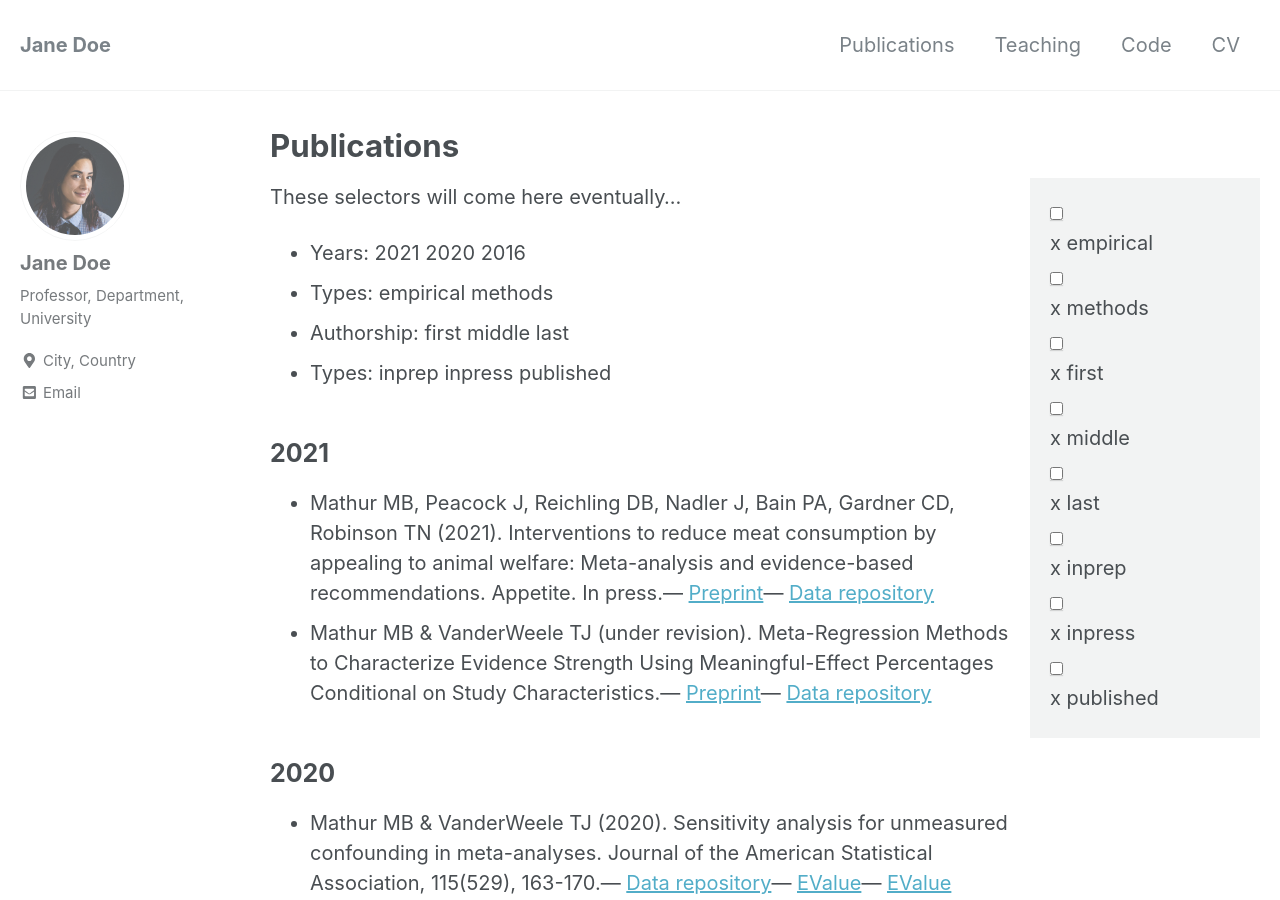
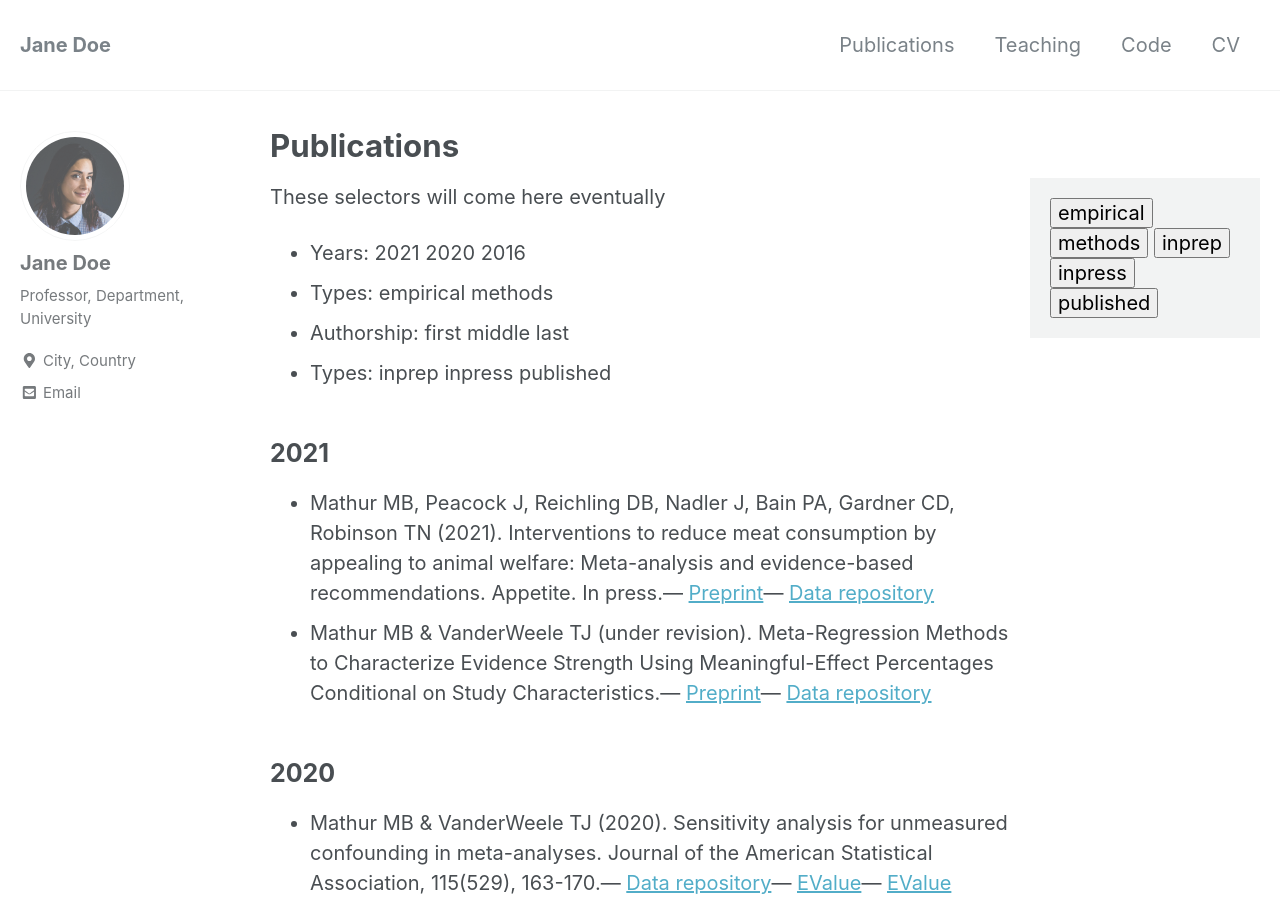
Before and after one commit to psolymos/academic-website-template, a Jekyll site: the page built from publications/index.md, in a window 1280 px wide and 900 px high. Built offline with Jekyll 4.4.1, drawn with Linux system fonts in a browser that asks for light colours; nearby versions of some CDN libraries; comment, search, counter and statistics services are not loaded.

Commit message:
Buttons
Signed-off-by: Peter Solymos <psolymos@gmail.com>

```diff
--- a/_sass/minimal-mistakes/_forms.scss
+++ b/_sass/minimal-mistakes/_forms.scss
@@ -115,11 +115,6 @@ input[type="radio"] {
   padding: 0;
   *width: 13px;
   *height: 13px;
-  // additions for right side bar styling
-  background-color: transparent;
-  font-family: $sans-serif;
-  font-size: $type-size-6;
-  line-height: 1.5;
 }
 
 input[type="image"] {
--- a/publications/index.md
+++ b/publications/index.md
@@ -7,24 +7,14 @@ author_profile: true
 <aside class="sidebar__control sticky">
 
 <form>
-  {% for v in site.data.categories.publications.types %}
-  <input type="checkbox" id="select-type-{{ v }}" name="select-type-{{ v }}" value="{{ v }}">
-  <label for="select-type-{{ v }}"> x {{ v }}</label><br>
-  {% endfor %}
-  {% for v in site.data.categories.publications.authorship %}
-  <input type="checkbox" id="select-type-{{ v }}" name="select-type-{{ v }}" value="{{ v }}">
-  <label for="select-type-{{ v }}"> x {{ v }}</label><br>
-  {% endfor %}
-  {% for v in site.data.categories.publications.status %}
-  <input type="checkbox" id="select-type-{{ v }}" name="select-type-{{ v }}" value="{{ v }}">
-  <label for="select-type-{{ v }}"> x {{ v }}</label><br>
-  {% endfor %}
+  {% for v in site.data.categories.publications.types %}<button class="select-type-{{ v }}">{{ v }}</button><br>{% endfor %}
+  {% for v in site.data.categories.publications.status %}<button class="select-type-{{ v }}">{{ v }}</button><br>{% endfor %}
 
 </form>
 
 </aside>
 
-These selectors will come here eventually...
+These selectors will come here eventually
 
 - Years: {% for y in site.data.categories.publications.years %} {{ y }}{% endfor %}
 - Types: {% for ty in site.data.categories.publications.types %} {{ ty }}{% endfor %}
```
